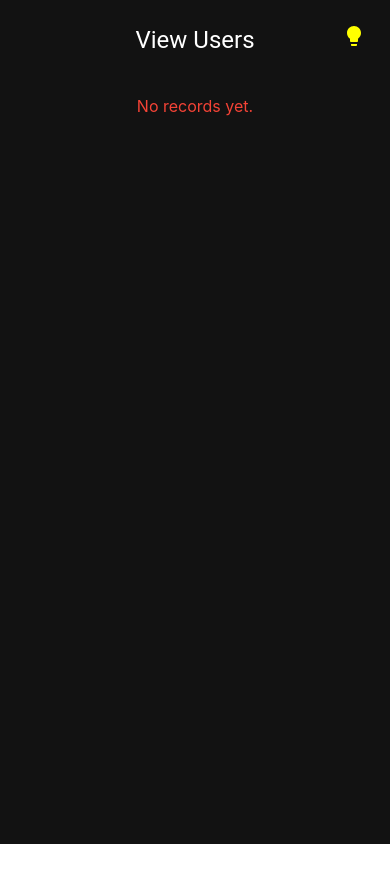
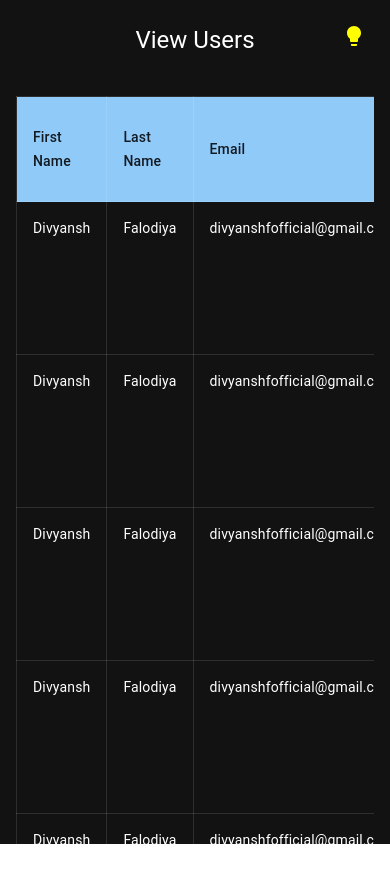
Before and after one commit to DivyanshFalodiya/task, a React (Create React App) app: page /view in a window 390 px wide. Shown: the top 882 px of the page. Before the commit the page ends 844 px from the top, so only its background shows below. Built offline with nearby package versions, Linux system fonts and the light colour scheme.

Commit message:
:iphone: fixed table responsiveness

```diff
--- a/src/components/Theme/Theme.jsx
+++ b/src/components/Theme/Theme.jsx
@@ -21,7 +21,7 @@ const Theme = () => {
   return (
     <Box
       position="fixed"
-      sx={{ top: theme.spacing(2), right: theme.spacing(2) }}
+      sx={{ top: theme.spacing(2), right: theme.spacing(2), zIndex: 1000 }}
     >
       <Tooltip title={titles[mode].invText}>
         <IconButton onClick={changeMode}>
--- a/src/components/View/View.jsx
+++ b/src/components/View/View.jsx
@@ -88,7 +88,20 @@ const View = () => {
   // Fetch Users
   // Made async because it may end up asynchronous when working with api calls.
   const fetchUsers = async () => {
-    return JSON.parse(localStorage.getItem("users") || "[]");
+    // return JSON.parse(localStorage.getItem("users") || "[]");
+    let temp = [];
+    for (let i = 0; i < 53; i++) {
+      temp.push({
+        fname: "Divyansh",
+        lname: "Falodiya",
+        email: "divyanshfofficial@gmail.com",
+        dob: "2001-02-25",
+        about:
+          "Let this paragraph be a reminder for me to do something about my life that is worth the time. Keep striving for the best out there. Learn and hustle every day.",
+        timestamp: Date.now(),
+      });
+    }
+    return temp;
   };
 
   // Effect
@@ -97,11 +110,12 @@ const View = () => {
   }, []);
 
   return (
-    <Box>
+    <Box sx={{ width: "100%", overflowX: "auto" }}>
       <Typography
         variant="h5"
         align="center"
         color={theme.palette.text.primary}
+        sx={{ position: "sticky", left: 0 }}
       >
         View Users
       </Typography>
@@ -112,7 +126,11 @@ const View = () => {
           </Typography>
         </Box>
       ) : (
-        <Table sx={{ marginTop: theme.spacing(5) }}>
+        <Table
+          sx={{
+            marginTop: theme.spacing(5),
+          }}
+        >
           <TableHead>
             {labels.map((l, index) => (
               <CustomTC
@@ -120,6 +138,7 @@ const View = () => {
                 sx={{
                   background: theme.palette.primary.main,
                   color: theme.palette.primary.contrastText,
+                  minWidth: l.field === "about" ? 200 : "auto",
                 }}
                 sortDirection={l.field === "timestamp" ? order : false}
               >
@@ -146,11 +165,10 @@ const View = () => {
             {users.map((u, index) => (
               <TableRow key={index}>
                 {labels.map((l, lindex) => (
-                  <CustomTC key={lindex}>
-                    {" "}
+                  <CustomTC key={lindex} sx={{ verticalAlign: "top" }}>
                     {l.field !== "timestamp"
                       ? u[l.field]
-                      : formatDate(u[l.field])}{" "}
+                      : formatDate(u[l.field])}
                   </CustomTC>
                 ))}
               </TableRow>
```
